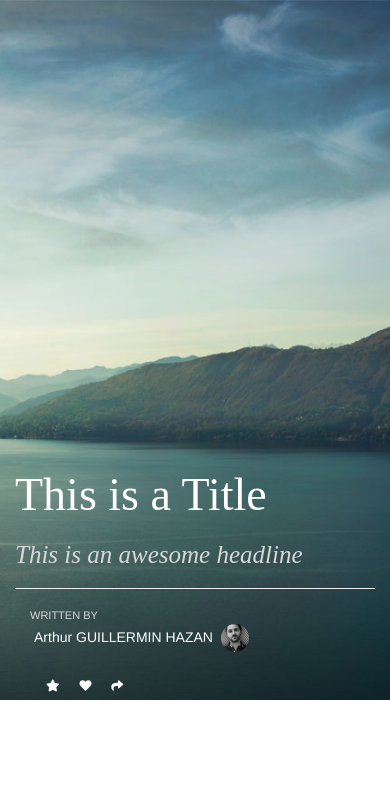
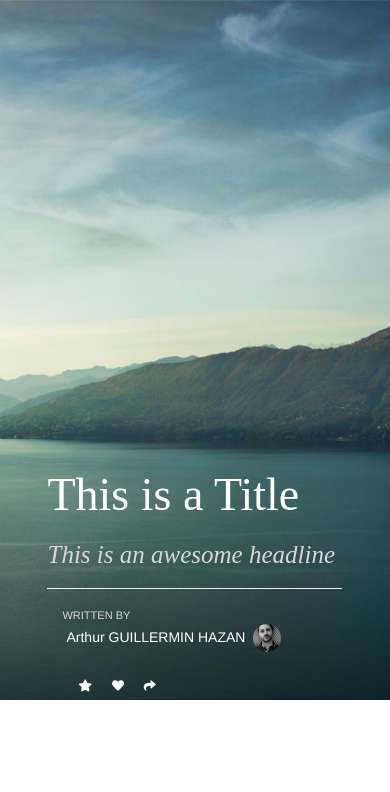
Before and after one commit to mahadi8457/mediumLike.io, a plain HTML site: page index.html in a window 390 px wide. Shown: the top 792 px of the page. Drawn offline with Linux system fonts and the light colour scheme; a web font is replaced by a local one.

Commit message:
back to top

```diff
--- a/index.html
+++ b/index.html
@@ -16,7 +16,7 @@
 
     <div id="main" class="container">
         <div class="row">
-            <div class="col-xs-12 col-sm-offset-1 col-sm-10 col-md-offset-2 col-md-8 col-lg-offset-2 col-lg-8">
+            <div class="col-xs-offset-1 col-sm-offset-1 col-lg-offset-2 col-md-offset-1 col-xs-10 col-md-10 col-sm-10 col-lg-8 ">
                 <h1>This is a Title</h1>
                 <h2>This is an awesome headline</h2>
                 <hr>
@@ -37,7 +37,7 @@
 
     <div class="container">
         <div class="row">
-            <div class="col-xs-offset-1 col-sm-offset-1 col-lg-offset-2 col-md-offset-2 col-xs-10 col-md-10 col-sm-10 col-lg-8 ">
+            <div class="col-xs-offset-1 col-sm-offset-1 col-lg-offset-2 col-md-offset-1 col-xs-10 col-md-10 col-sm-10 col-lg-8 ">
                 <p>
                 Lorem ipsum dolor sit amet, consectetur adipiscing elit. Nunc id sapien at sem eleifend laoreet. Vivamus sagittis ipsum sed sapien dapibus, et ultrices est vulputate. Nulla nisi ligula, cursus sed auctor sit amet, convallis a elit. Aenean vestibulum rhoncus commodo.
                 Sed euismod congue purus, ut adipiscing metus venenatis et. Proin dapibus sed massa ac mollis. Praesent tempus nulla sapien. Morbi vel blandit elit. Etiam lacinia interdum nibh, a tristique nulla tempor sit amet. Praesent cursus orci ut facilisis commodo.</p>
--- a/sass/1-base/_base.sass
+++ b/sass/1-base/_base.sass
@@ -6,10 +6,10 @@
   width: 100%
 
 h1
-  font-size: 46px
+  font-size: 4.6rem
   font-family: $font-stack-sans-serif
 h2
-  font-size: 25px
+  font-size: 2.5rem
   font-family: $font-stack-sans-serif
   font-style: italic
   color: $gray
@@ -17,7 +17,7 @@ hr
   color: $gray
 p
   font-family: $font-stack-sans-serif
-  font-size: 15px
+  font-size: 1.5rem
   line-height: 30px
   word-spacing: 5px
 #main
```
Also changed, not shown: css/app.css, 1 other file.
